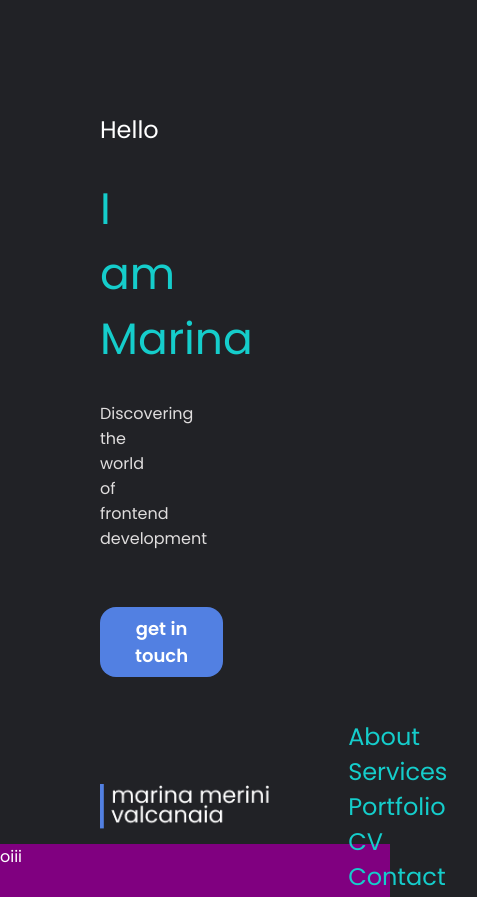
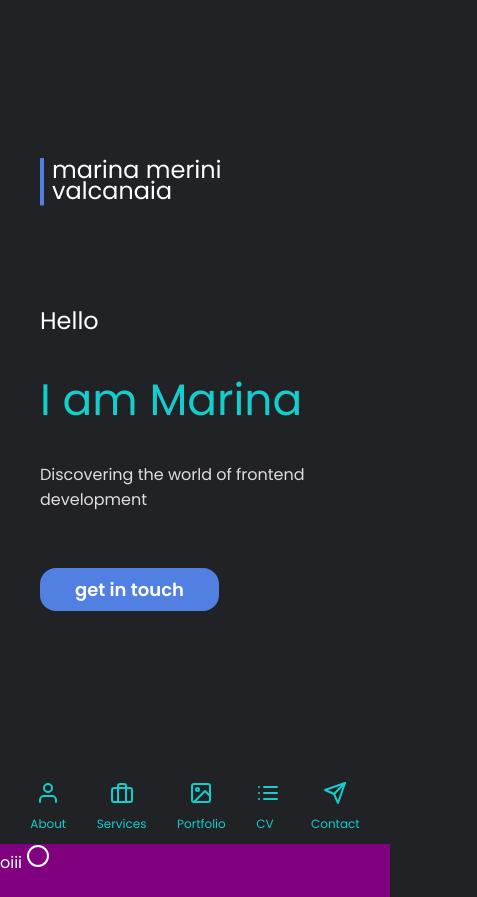
Before and after one commit to mmvalcanaia/portfolio, a plain HTML site: page index.html in a window 390 px wide. Shown: the top 897 px of the page, 477 px wide, since content can reach past the window. Drawn offline with nearby package versions, Linux system fonts and the light colour scheme.

Commit message:
Responsive Header

```diff
--- a/index.html
+++ b/index.html
@@ -1,34 +1,38 @@
 <!DOCTYPE html>
 <html lang="pt-BR">
   <head>
-    <meta charset="UTF-8">
-    <meta http-equiv="X-UA-Compatible" content="IE=edge">
-    <meta name="viewport" content="width=device-width, initial-scale=1.0">
+    <meta charset="UTF-8" />
+    <meta http-equiv="X-UA-Compatible" content="IE=edge" />
+    <meta name="viewport" content="width=device-width, initial-scale=1.0" />
     <title>Marina Merini Valcanaia</title>
-    <link rel="stylesheet" href="styles.css">
+    <script src="https://unpkg.com/feather-icons"></script>
+    <link rel="stylesheet" href="styles.css" />
   </head>
   <body>
     <header>
       <div class="container">
+        <img src="./assets/logo.png" alt="logo" />
         <h2>Hello</h2>
         <h1>I am Marina</h1>
         <p>Discovering the world of frontend development</p>
         <button>get in touch</button>
       </div>
-
     </header>
     <nav>
-        <img src="./assets/logo.png" alt="logo">
+      <img src="./assets/logo.png" alt="logo" />
       <ul>
-            <a href="">About</a>
-            <a href="">Services</a>
-            <a href="">Portfolio</a>
-            <a href="">CV</a>
-            <a href="">Contact</a>
+        <a href=""><i data-feather="user"></i>About</a>
+        <a href=""><i data-feather="briefcase"></i>Services</a>
+        <a href=""><i data-feather="image"></i>Portfolio</a>
+        <a href=""><i data-feather="list"></i>CV</a>
+        <a href=""><i data-feather="send"></i>Contact</a>
       </ul>
     </nav>
-    <section>oiii</section>
-
-
+    <section>oiii
+        <i data-feather="circle"></i>
+    </section>
+    <script>
+      feather.replace();
+    </script>
   </body>
 </html>
--- a/styles.css
+++ b/styles.css
@@ -60,6 +60,10 @@ header .container {
     padding: 0 100px;
 }
 
+header .container img {
+    display: none;
+}
+
 header .container h1 {
     color: var(--cyan)
 }
@@ -83,14 +87,80 @@ nav img {
     height: 45px;
 }
 
+nav ul {
+    width: 100%;
+    display: flex;
+    justify-content: space-around;
+    list-style: none;
+    margin: 0;
+}
+
 nav ul a {
     font-size: 24px;
     color: var(--cyan);
     text-decoration: none;
-    margin: 0 30px;
+}
+
+nav ul a svg {
+    display: none;
 }
 
 section {
     height: 1500px;
     background-color: purple;
 }
+
+@media (max-width: 1000px){
+    header .container {
+        width: 100%;
+    }
+
+    nav {
+        padding: 0 40px;
+    }
+
+    nav ul{
+        padding: 0;
+    }
+
+    nav ul a {
+        font-size: 18px;
+    }
+}
+
+@media (max-width: 767px){
+
+    header .container img {
+        display: inline;
+        margin-bottom: 70px;
+    }
+
+    nav img {
+        display: none;
+    }
+
+    nav ul a {
+        font-size: 16px;
+    }
+}
+
+@media (max-width: 480px){
+    header .container{
+        padding: 0 40px;
+    }
+
+    nav {
+        padding: 0 15px;
+    }
+
+    nav ul a {
+        font-size: 12px;
+    }
+
+    nav ul a svg {
+        display: block;
+        margin: 0 auto 10px;
+    }
+
+
+}
```
Lines whose indentation alone changed are shown as unchanged.
